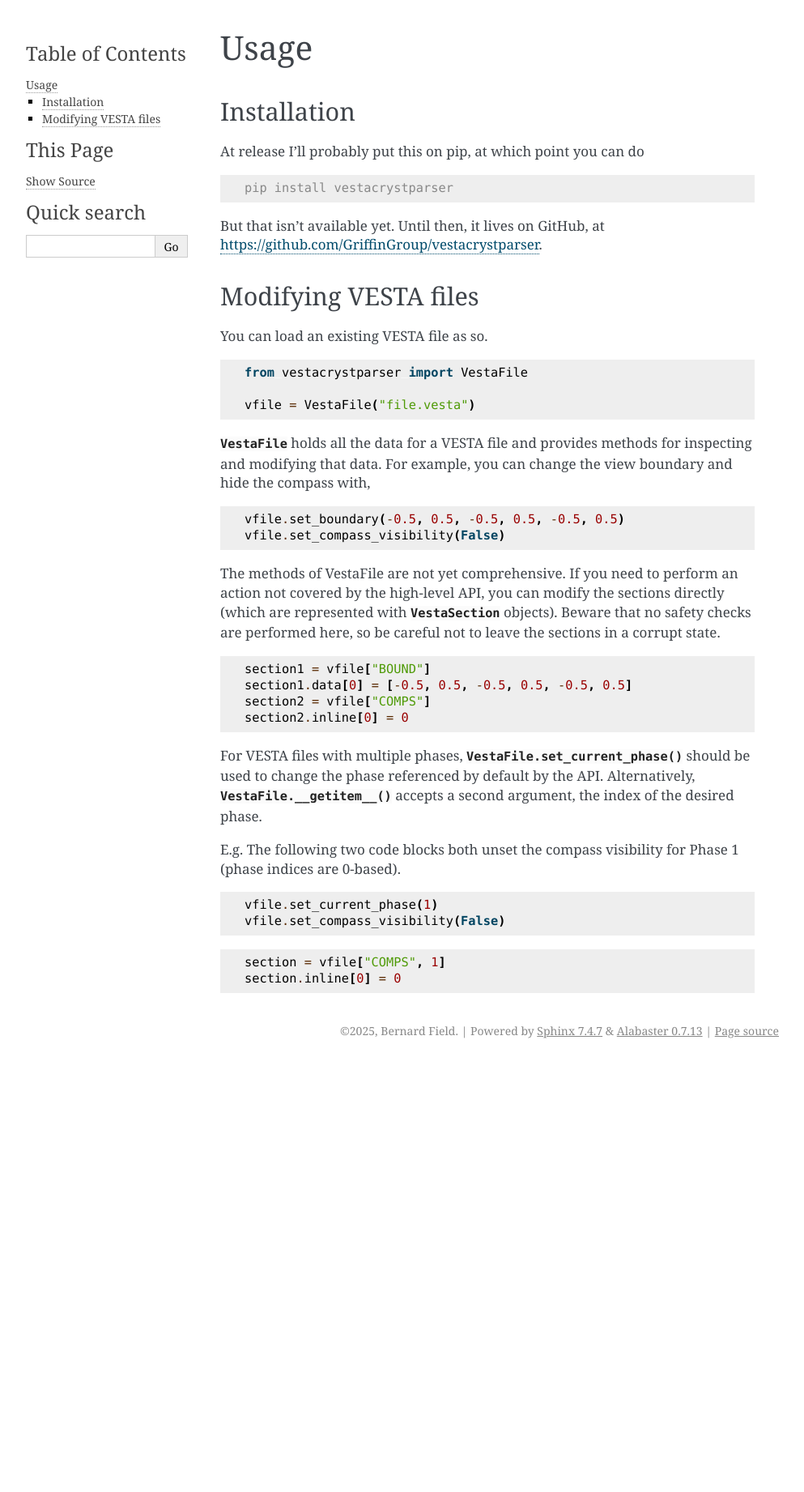
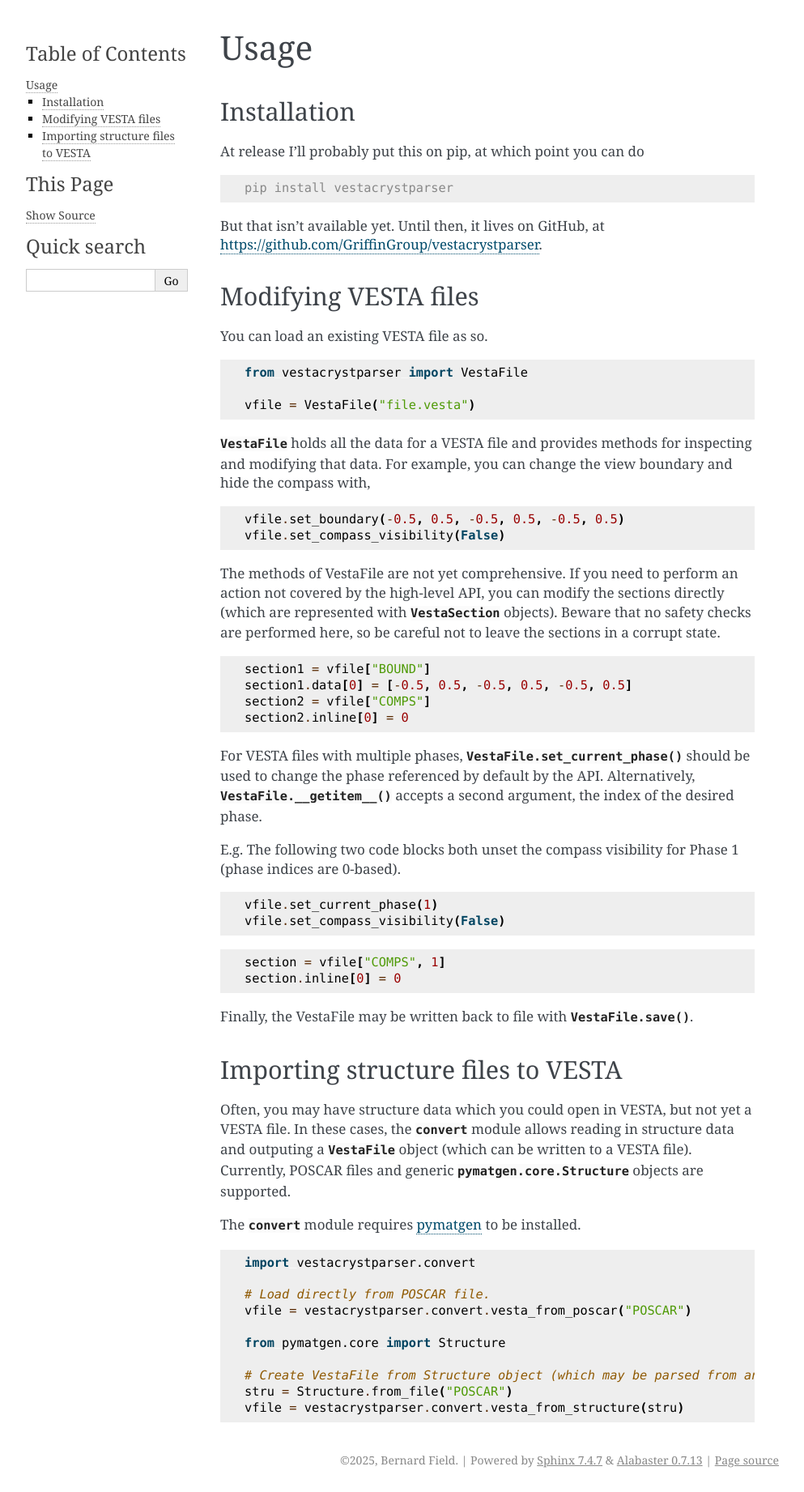
Before and after one commit to Griffin-Group/vestacrystparser, a Sphinx documentation site: the page built from docs/source/usage.rst, in a window 1280 px wide. Shown: the whole page at 81% size, without its empty margins (148-1141 px from the left). Built offline with Sphinx 7.4.7, drawn with Linux system fonts in a browser that asks for light colours; before the commit the page ends 1312 px from its top, so only the background shows below that.

Commit message:
Documentation on convert usage.

```diff
--- a/docs/source/usage.rst
+++ b/docs/source/usage.rst
@@ -66,3 +66,32 @@ Phase 1 (phase indices are 0-based).
 
     section = vfile["COMPS", 1]
     section.inline[0] = 0
+
+Finally, the VestaFile may be written back to file with :meth:`.VestaFile.save`.
+
+Importing structure files to VESTA
+----------------------------------
+
+Often, you may have structure data which you could open in VESTA, but not yet
+a VESTA file.
+In these cases, the :mod:`.convert` module allows reading in structure data and
+outputing a :class:`.VestaFile` object (which can be written to a VESTA file).
+Currently, POSCAR files and generic :class:`pymatgen.core.Structure` objects are
+supported.
+
+The :mod:`.convert` module requires `pymatgen`_ to be installed.
+
+.. _pymatgen: https://pymatgen.org/
+
+.. code-block:: python
+
+    import vestacrystparser.convert
+
+    # Load directly from POSCAR file.
+    vfile = vestacrystparser.convert.vesta_from_poscar("POSCAR")
+
+    from pymatgen.core import Structure
+
+    # Create VestaFile from Structure object (which may be parsed from anything)
+    stru = Structure.from_file("POSCAR")
+    vfile = vestacrystparser.convert.vesta_from_structure(stru)
```
Also changed, not shown: 2 other files.
